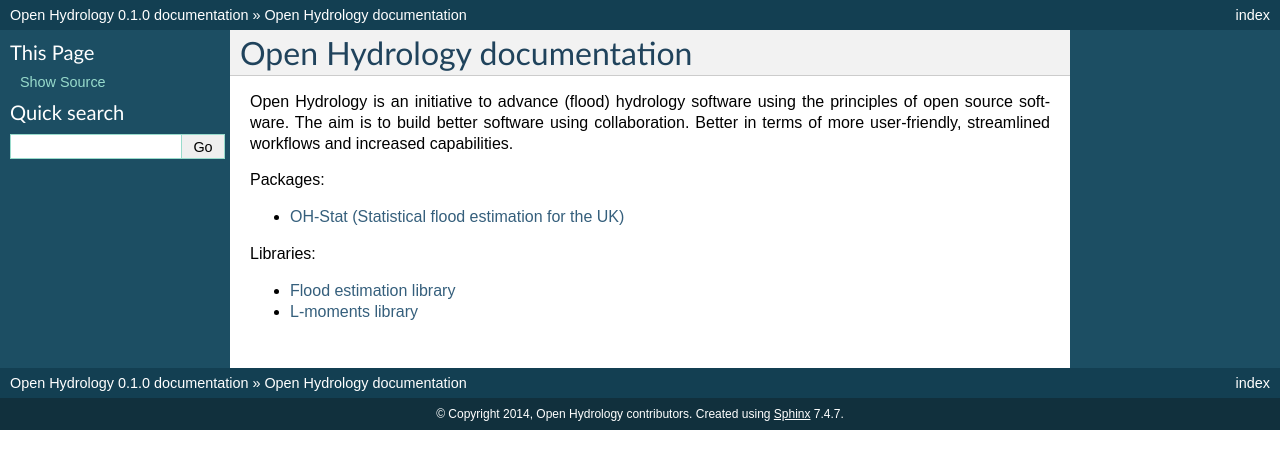
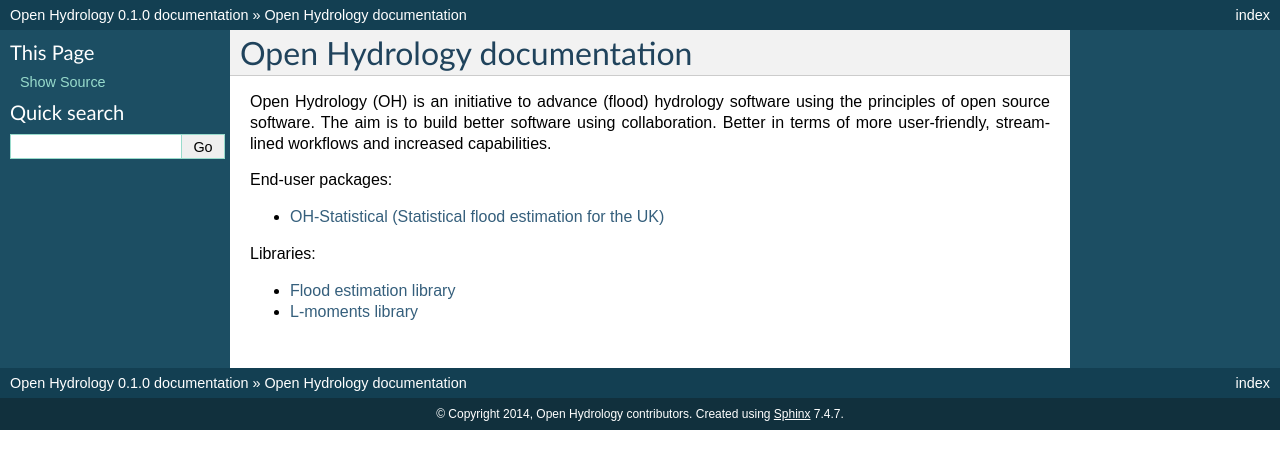
Before and after one commit to OpenHydrology/docs, a Sphinx documentation site: the page built from docs/source/index.rst, in a window 1280 px wide. Shown: the top 469 px of the page. Built offline with Sphinx 7.4.7, drawn with Linux system fonts in a browser that asks for light colours.

Commit message:
Update index.rst

```diff
--- a/docs/source/index.rst
+++ b/docs/source/index.rst
@@ -1,21 +1,23 @@
 Open Hydrology documentation
 ============================
 
-Open Hydrology is an initiative to advance (flood) hydrology software using the principles of open
+Open Hydrology (OH) is an initiative to advance (flood) hydrology software using the principles of open
 source software. The aim is to build better software using collaboration. Better in terms of more
 user-friendly, streamlined workflows and increased capabilities.
 
-Packages:
+End-user packages:
 
 .. toctree::
    :numbered:
    :maxdepth: 2
 
-   OH-Stat (Statistical flood estimation for the UK) <http://open-hydrology.readthedocs.org/>
+   OH-Statistical (Statistical flood estimation for the UK) <http://open-hydrology.readthedocs.org/>
 
 Libraries:
 
 .. toctree::
+   :numbered:
+   :maxdepth: 2
 
    Flood estimation library <http://open-hydrology.readthedocs.org/projects/floodestimation/>
    L-moments library <http://open-hydrology.readthedocs.org/projects/lmoments3/>
```
